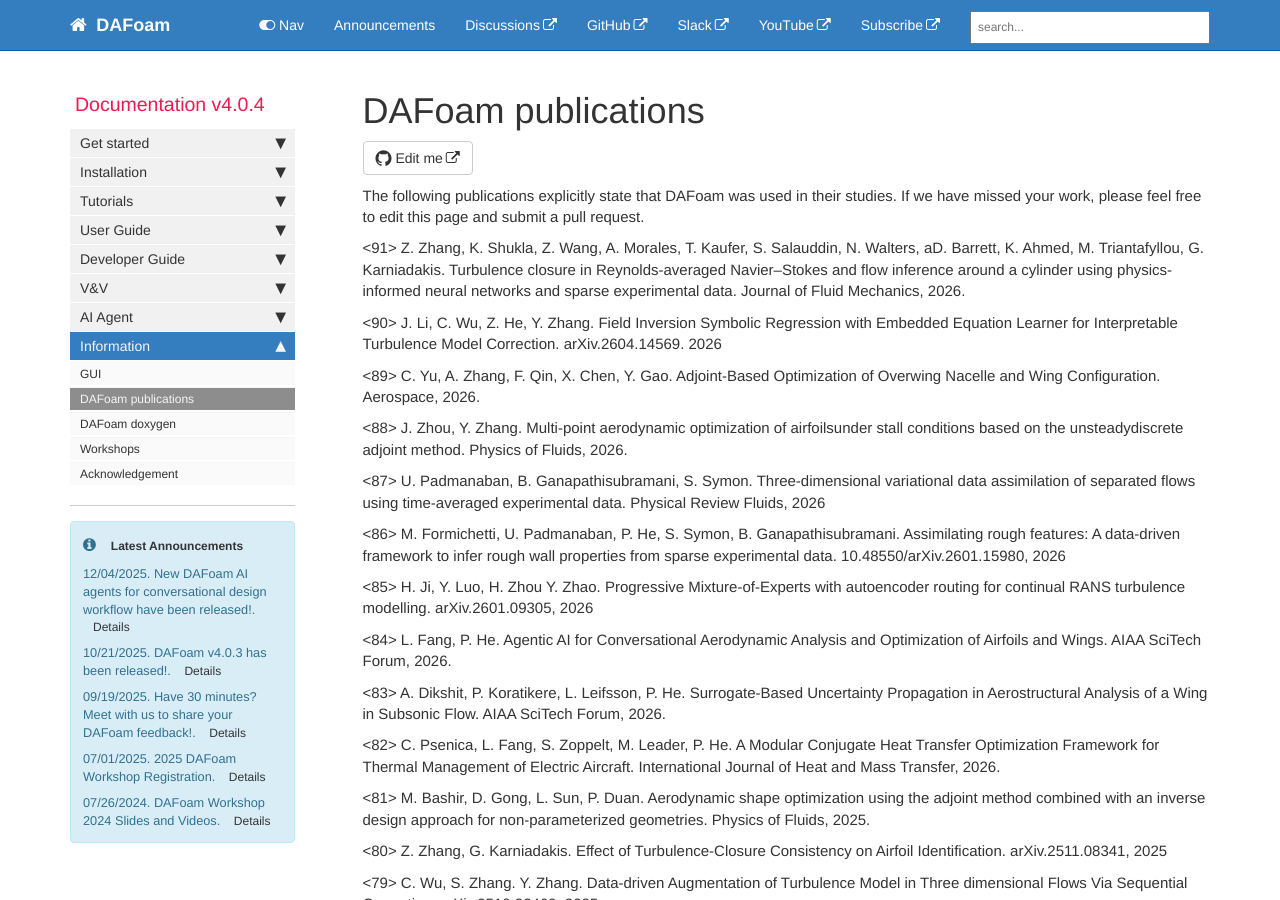
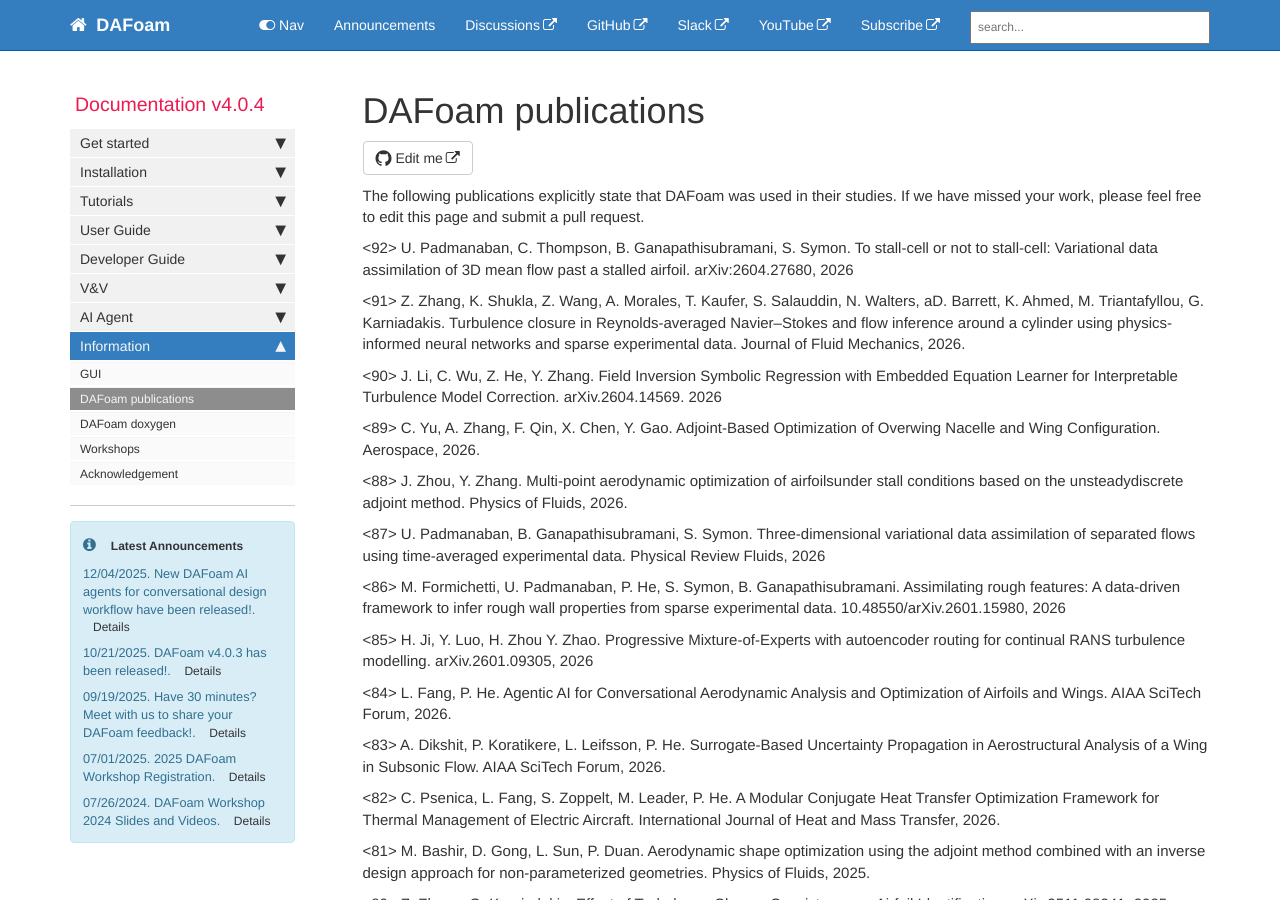
Before and after one commit to DAFoam/DAFoam.github.io, a Jekyll site: the page built from pages/mydoc/mydoc_docs_publications.md, in a window 1280 px wide and 900 px high. Built offline with Jekyll 4.4.1, drawn with Linux system fonts in a browser that asks for light colours; comment, search, counter and statistics services are not loaded.

Commit message:
content update

```diff
--- a/pages/mydoc/mydoc_docs_publications.md
+++ b/pages/mydoc/mydoc_docs_publications.md
@@ -8,6 +8,8 @@ folder: mydoc
 ---
 
 The following publications explicitly state that DAFoam was used in their studies. If we have missed your work, please feel free to edit this page and submit a pull request.
+
+<92> U. Padmanaban, C. Thompson, B. Ganapathisubramani, S. Symon. To stall-cell or not to stall-cell: Variational data assimilation of 3D mean flow past a stalled airfoil. arXiv:2604.27680, 2026
 
 <91> Z. Zhang, K. Shukla, Z. Wang, A. Morales, T. Kaufer, S. Salauddin, N. Walters, aD. Barrett, K. Ahmed, M. Triantafyllou, G. Karniadakis. Turbulence closure in Reynolds-averaged Navier–Stokes and flow inference around a cylinder using physics-informed neural networks and sparse experimental data. Journal of Fluid Mechanics, 2026.
 
```
